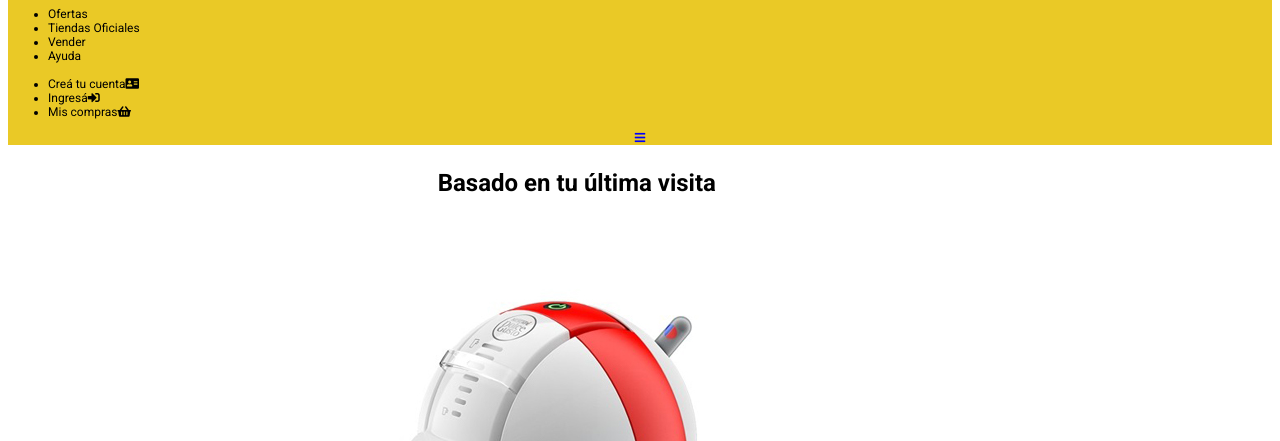
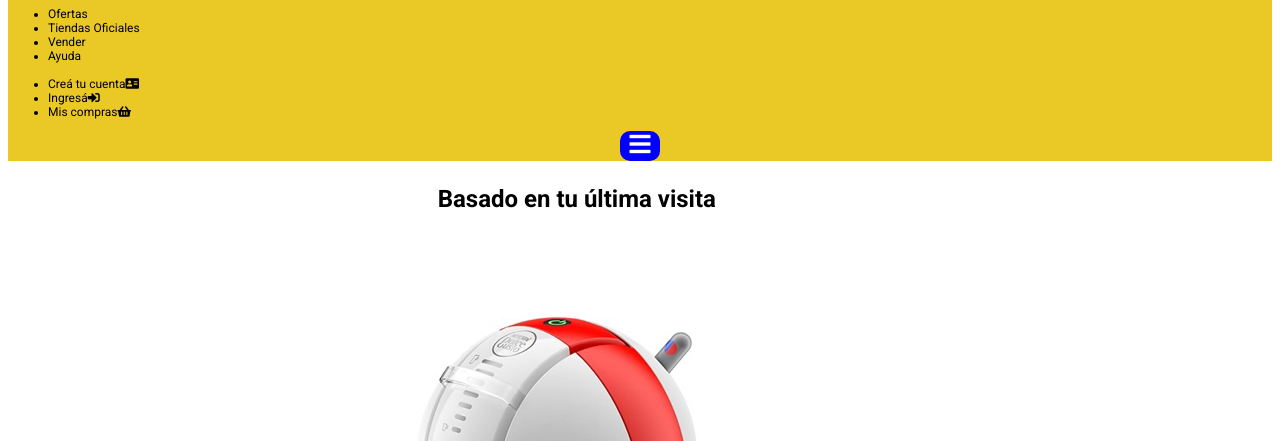
Before and after one commit to JeremiasJ9/mercadoliebre, a website: page views/home.html in a window 1280 px wide. Shown: the part 359-800 px from the top of the page. Drawn offline with Linux system fonts and the light colour scheme; files that its build step writes are made by us from their sources; files whose address does not match are found by name.

Commit message:
retoques a iconos

```diff
--- a/public/css/styles.css
+++ b/public/css/styles.css
@@ -21,7 +21,14 @@ h3 {
 
 .burger-menu {
     text-align: center;
-    color: blue;
+    color: white;
+    font-size: 2em;
+    background-color:blue;
+    width: 40px;
+    margin: auto;
+    height: 30px;
+    border-radius: 10px;
+
 }
 
 footer {
@@ -30,6 +37,7 @@ footer {
 
 .footer-icon {
     color: blue;
+    font-size: 2em;
 }
 
 header {
```
Also changed, not shown: views/home.html (+1 -1 lines).
